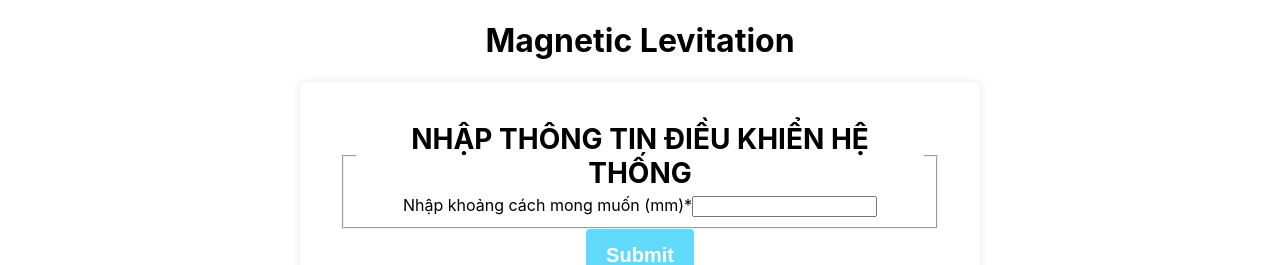
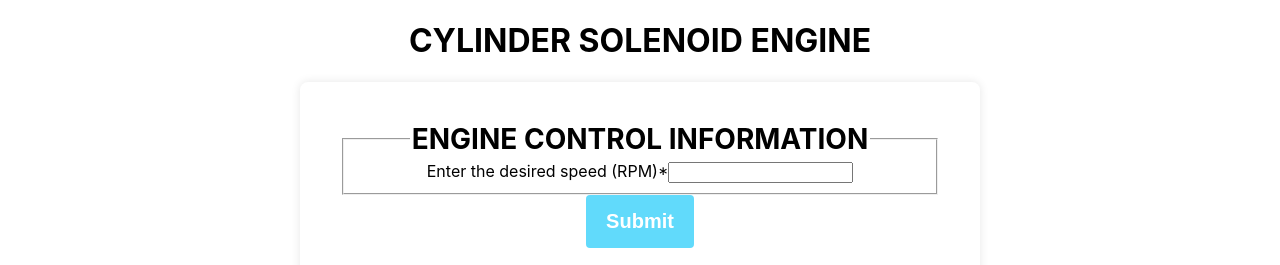
Before and after one commit to nguyenquangtruonghung/nguyenquangtruonghung.github.io, a React (Create React App) app: page / in a window 1280 px wide. Shown: the top 265 px of the page. Built offline with nearby package versions, Linux system fonts and the light colour scheme; no server answers.

Commit message:
Update Project

```diff
--- a/src/App.js
+++ b/src/App.js
@@ -5,7 +5,7 @@ function App() {
   return (
     <div className="App">
       <header>
-        <h1>Magnetic Levitation</h1>
+        <h1>CYLINDER SOLENOID ENGINE</h1>
         <Form />
         <UserList />
       </header>
--- a/src/components/Form.jsx
+++ b/src/components/Form.jsx
@@ -2,14 +2,15 @@ import React, { useState, useEffect } from "react";
 import Form from "@rjsf/core";
 import validator from "@rjsf/validator-ajv8";
 import axios from "axios";
-import "./UserLogin.css"; // Import file CSS tùy chỉnh
+import "./UserLogin.css";
 
 const schema = {
-  title: "NHẬP THÔNG TIN ĐIỀU KHIỂN HỆ THỐNG",
+  title: "ENGINE CONTROL INFORMATION",
   type: "object",
   required: ["desire"],
   properties: {
-    desire: { type: "number", title: "Nhập khoảng cách mong muốn (mm)" },
+    desire: { type: "number",
+    title: "Enter the desired speed (RPM)" },
   },
 };
 
```
